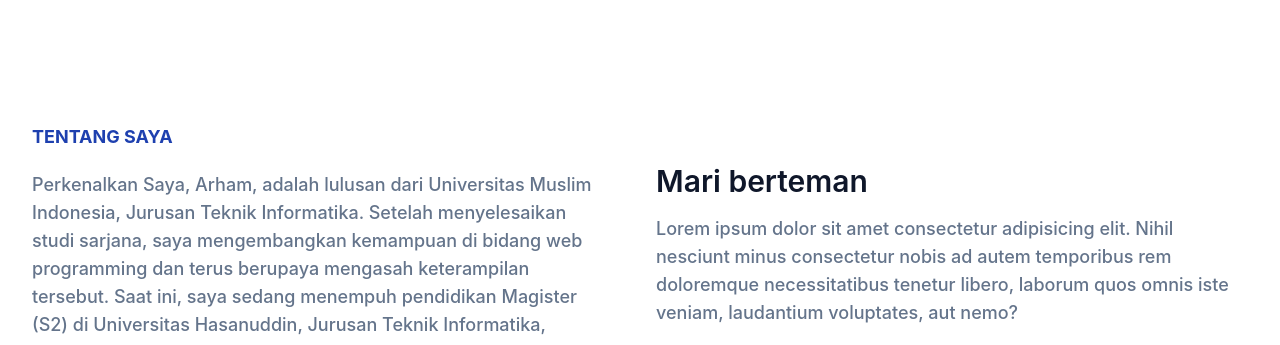
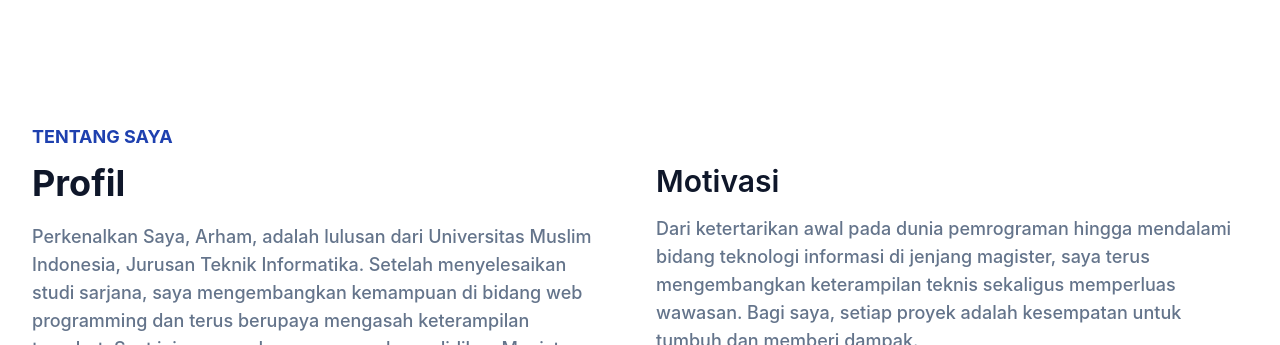
Before and after one commit to arhammnn/portfolio, a website: page index.html in a window 1280 px wide. Shown: the part 650-995 px from the top of the page. Drawn offline with Linux system fonts and the light colour scheme.

Commit message:
mengubah kata

```diff
--- a/index.html
+++ b/index.html
@@ -131,18 +131,15 @@
         <div class="flex flex-wrap">
           <div class="w-full px-4 mb-10 lg:w-1/2">
             <h4 class="font-bold uppercase text-primary text-lg mb-3">Tentang Saya</h4>
-            <h2 class="font-bold text-dark text-3xl mb-5 max-w-md lg:text-4xl dark:text-white"></h2>
+            <h2 class="font-bold text-dark text-3xl mb-5 max-w-md lg:text-4xl dark:text-white">Profil</h2>
             <p class="font-medium text-secondary max-w-xl lg:text-lg">
               Perkenalkan Saya, Arham, adalah lulusan dari Universitas Muslim Indonesia, Jurusan Teknik Informatika. Setelah menyelesaikan studi sarjana, saya mengembangkan kemampuan di bidang web programming dan terus berupaya mengasah keterampilan tersebut. Saat ini, saya sedang menempuh pendidikan Magister (S2) di Universitas Hasanuddin, Jurusan Teknik Informatika, dengan tujuan memperdalam pengetahuan serta meningkatkan kompetensi di bidang teknologi informasi.
             </p>
         </div>
               <div class="w-full px-4 lg:w-1/2">
-                <h3 class="font-semibold text-dark text-2xl mb-4 lg:text-3xl lg:pt-10 dark:text-white">Mari berteman</h3>
+                <h3 class="font-semibold text-dark text-2xl mb-4 lg:text-3xl lg:pt-10 dark:text-white">Motivasi</h3>
                 <p class="font-medium text-base text-secondary mb-6 lg:text-lg">
-                  Lorem ipsum dolor sit amet consectetur adipisicing elit. Nihil
-                  nesciunt minus consectetur nobis ad autem temporibus rem doloremque
-                  necessitatibus tenetur libero, laborum quos omnis iste veniam,
-                  laudantium voluptates, aut nemo?
+                  Dari ketertarikan awal pada dunia pemrograman hingga mendalami bidang teknologi informasi di jenjang magister, saya terus mengembangkan keterampilan teknis sekaligus memperluas wawasan. Bagi saya, setiap proyek adalah kesempatan untuk tumbuh dan memberi dampak.
                 </p>
                 <div class="flex items-center dark:text-white">
                     <!-- Instagram -->
@@ -218,7 +215,7 @@
           <div class="mx-auto text-center mb-16">
             <h4 class="font-semibold text-lg text-primary mb-2">Clients</h4>
             <h2 class="font-bold text-white text-3xl mb-4 sm:text-4xl lg:text-5xl dark:text-dark">Yang Pernah Bekerjasama</h2>
-            <p class="font-medium text-md text-slate-400 md:text-lg">Lorem ipsum dolor sit amet consectetur, adipisicing elit. Fugit, cumque.</p>
+            <p class="font-medium text-md text-slate-400 md:text-lg">Hanya contoh wkwkwk.</p>
           </div>
         </div>
         <div class="w-full px-4">
@@ -295,7 +292,7 @@
           <div class="max-w-xl mx-auto text-center mb-16">
             <h4 class="font-semibold text-lg text-primary mb-2">Contact</h4>
             <h2 class="font-bold text-dark text-3xl mb-4 sm:text-4xl lg:text-5xl dark:text-white">Hubungi Kami</h2>
-            <p class="font-medium text-md text-secondary md:text-lg">Tolong jangan di spam</p>
+            <p class="font-medium text-md text-secondary md:text-lg">Ini berfungsi coba aja</p>
           </div>
         </div>
 
```
